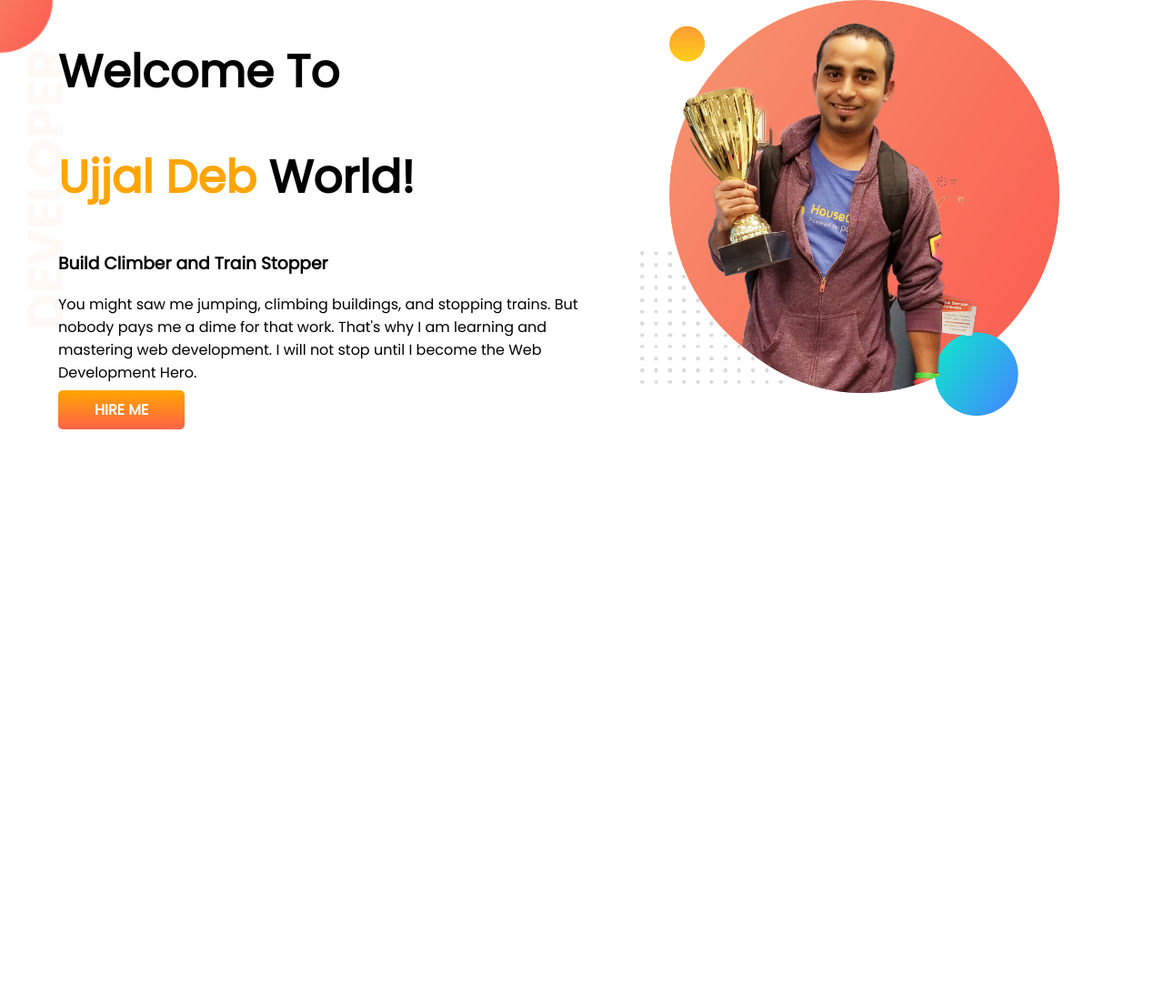
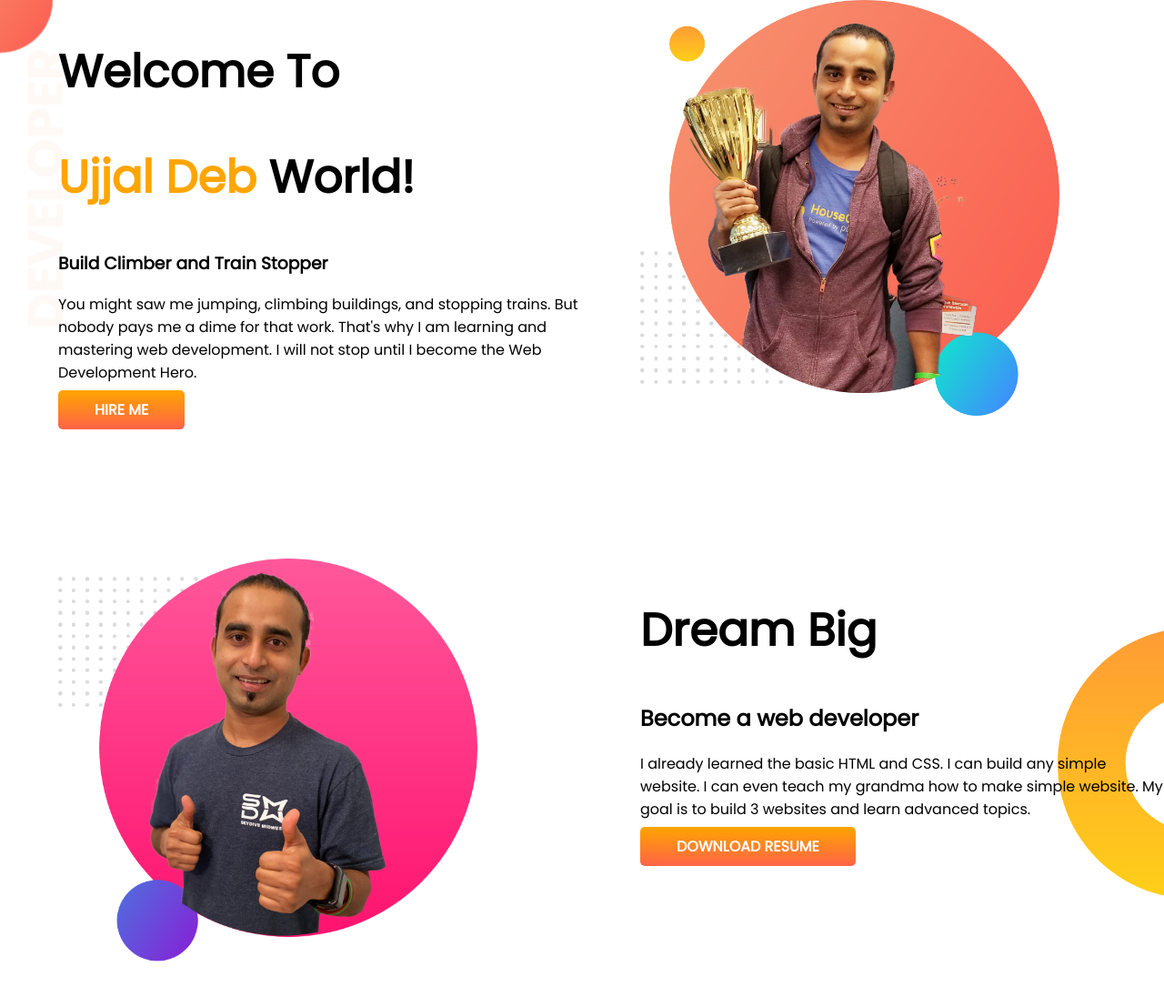
Before and after one commit to ujjaldeb/developer-portfolio, a plain HTML site: page index.html in a window 1280 px wide. Shown: the whole page at 91% size. Before the commit the page ends 800 px from the top, so only its background shows below. Drawn offline with Linux system fonts and the light colour scheme.

Commit message:
dream added

```diff
--- a/index.html
+++ b/index.html
@@ -29,6 +29,19 @@
             <img src="images/jhankar.png" alt="" />
         </div>
     </section>
+
+    <section class="dream-big">
+        <div class="half-width">
+            <img src="images/jhankar2.png" alt="">
+        </div>
+        <div class="half-width">
+            <h1>Dream Big</h1>
+            <h2>Become a web developer</h2>
+            <p>I already learned the basic HTML and CSS. I can build any simple website. I can even teach my grandma how
+                to make simple website. My goal is to build 3 websites and learn advanced topics.</p>
+            <a class="link-button" href="#" target="_blank">download resume</a>
+        </div>
+    </section>
 </body>
 
 </html>
--- a/style.css
+++ b/style.css
@@ -13,6 +13,7 @@ h1 {
 
 section {
     display: flex;
+    margin-bottom: 150px;
 }
 
 .half-width {
@@ -38,3 +39,9 @@ section {
     background-image: url(images/top-banner.png);
     background-repeat: no-repeat;
 }
+
+.dream-big {
+    background-image: url(images/dream-bg.png);
+    background-repeat: no-repeat;
+    background-position: right center;
+}
```
